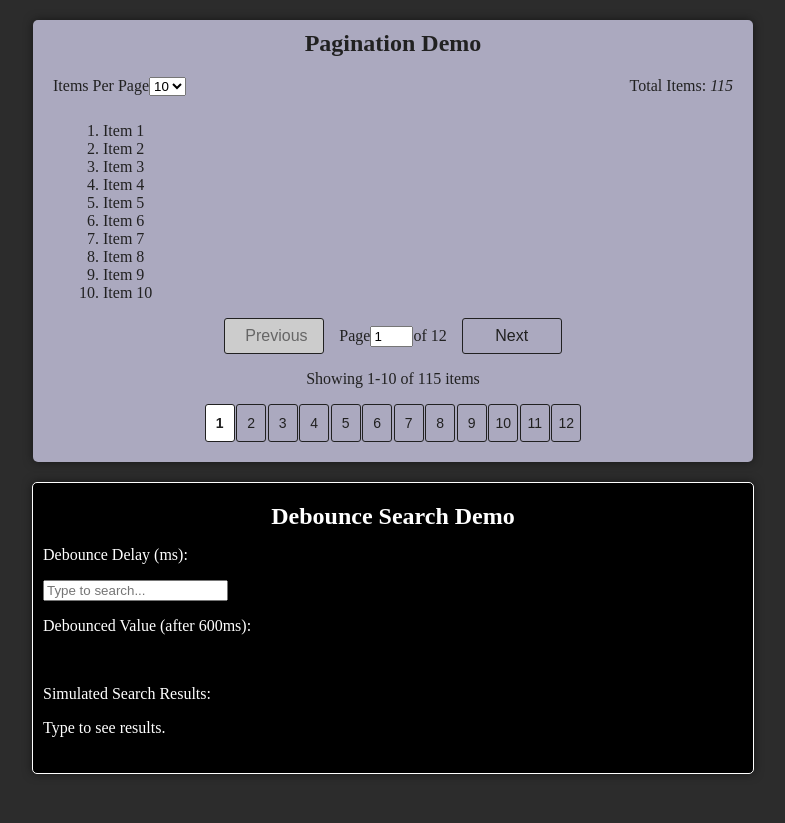
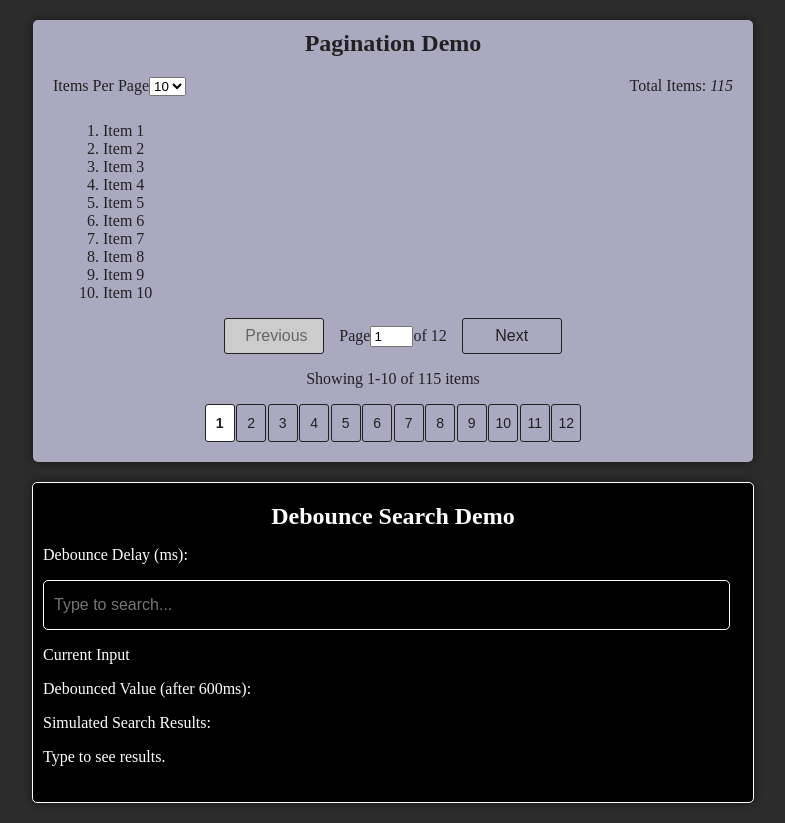
Before and after one commit to vbolden/Custom-hooks-lab3, a React (Vite) app: page / in a window 1280 px wide. Shown: the whole page, without its empty margins (247-1032 px from the left). Before the commit the page ends 800 px from the top, so only its background shows below. Built offline with nearby package versions, Linux system fonts and the light colour scheme.

Commit message:
added p element for displaying current input

```diff
--- a/src/components/Debounce.tsx
+++ b/src/components/Debounce.tsx
@@ -2,9 +2,9 @@ function Debounce() {
     return (
         <div>
             <p>Debounce Delay (ms): </p>
-            <input type="text" placeholder="Type to search..." />
+            <input type="text" placeholder="Type to search..." className="debounce-search" />
+            <p>Current Input</p>
             <p>Debounced Value (after 600ms):</p>
-            <br />
             <p>Simulated Search Results: </p>
             <p>Type to see results.</p>
         </div>
```
